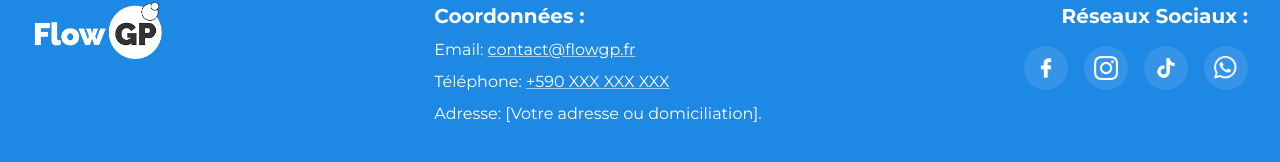
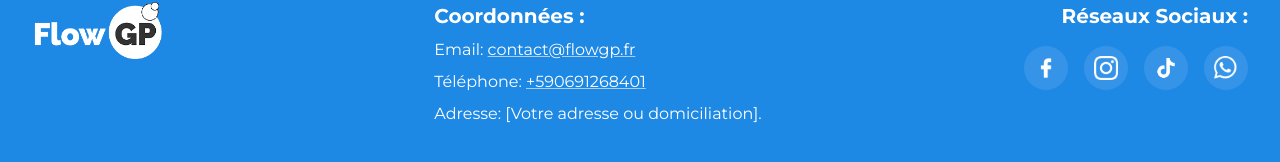
Before and after one commit to Okpeyemi/flowgp, a Next.js app: page / in a window 1280 px wide. Shown: the part 2540-2702 px from the top of the page. Built offline with nearby package versions, Linux system fonts and the light colour scheme; no server answers.

Commit message:
feat:...

```diff
--- a/src/components/footer.tsx
+++ b/src/components/footer.tsx
@@ -39,8 +39,8 @@ export default function Footer() {
               </p>
               <p className="mb-2">
                 Téléphone:{" "}
-                <Link href="tel:+590000000" className="underline decoration-white/60 hover:decoration-white">
-                  +590 XXX XXX XXX
+                <Link href="tel:+590691268401" className="underline decoration-white/60 hover:decoration-white">
+                  +590691268401
                 </Link>
               </p>
               <p>Adresse: [Votre adresse ou domiciliation].</p>
```
